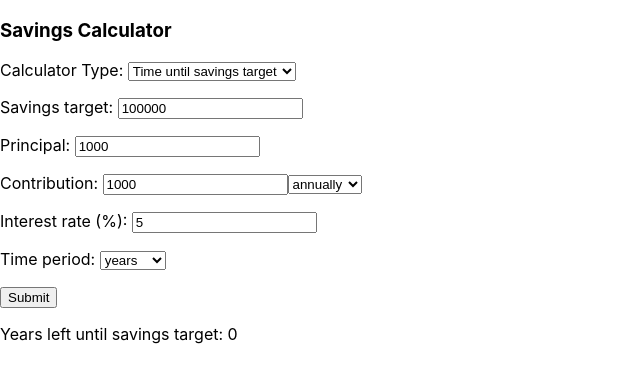
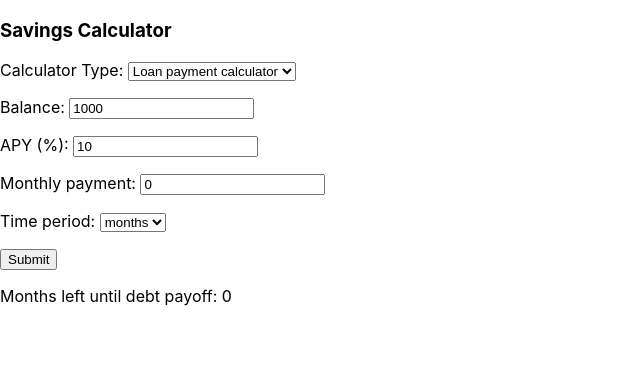
Before and after one commit to joshyou/savings-calculator, a React (Create React App) app: page / in a window 1280 px wide. Shown: the top 382 px of the page, without its empty margins (0-640 px from the left). Built offline with nearby package versions, Linux system fonts and the light colour scheme.

Commit message:
added loan calculator

```diff
--- a/src/App.js
+++ b/src/App.js
@@ -43,11 +43,14 @@ class SavingsCalculator extends React.Component {
     this.setState({ show: nextProps.show });
   }
 
+  //compute periods until savings target is reached. periods is years, months, 2-weeks, or weeks, based
+  //on selected contribution frequency.
   periodsToTarget(target, principal, amount, interest, frequency) {
     let total = principal;
     let periods = 0;
 
-    //for now, compounds at frequency equal to contribution frequency
+    //divide interest rate by number of contribution periods per year
+    //this means that savings will compound at frequency equal to contribution frequency - should change this
     let percentInterest = 1 + 0.01*(interest/frequency);
     if (amount < 0) {
       return "not gonna happen bud!";
@@ -56,7 +59,7 @@ class SavingsCalculator extends React.Component {
       total += amount;
       total *= percentInterest;
       periods += 1;
-      if (periods > 10000) {
+      if (periods > 100000) {
         return "not gonna happen bud!";
       }
 
@@ -69,8 +72,7 @@ class SavingsCalculator extends React.Component {
     event.preventDefault();
   }
 
-  //for now, updates whenever the dropdown is changed. could make it a state variable instead
-  //of calculating directly in render()
+  //formats output to user, with time units specified by user
   formatOutput(outputFrequency, frequency, periods) {
     let output = '';
     if (outputFrequency == 1) {
@@ -79,7 +81,14 @@ class SavingsCalculator extends React.Component {
       output += 'Months'
     }
     output += ' left until savings target: '
-    output += Math.round((periods/frequency)*outputFrequency*10) / 10;
+
+    //round number of periods to first decimal place, and multiple by ratio between
+    //number of output periods per year vs number of contribution periods per year
+    if (isNaN(periods)) {
+      output += periods;
+    } else {
+      output += Math.round(periods*(outputFrequency/frequency)*10) / 10;
+    }
     return output;
   }
 
@@ -93,7 +102,6 @@ class SavingsCalculator extends React.Component {
         this.state.interest,
         this.state.frequency)});
     event.preventDefault();
-
   }
 
   render() {
@@ -154,10 +162,15 @@ class LoanCalculator extends React.Component {
   constructor(props) {
     super(props);
     this.state = {
-      //balance: 1000
+      balance: 1000,
+      interest: 10,
+      payment: 0,
+      outputFrequency: 12,
+      periods: 0,
       show: props.show};
+
     this.updateState = this.updateState.bind(this);
-    //this.handleSubmit = this.handleSubmit.bind(this);
+    this.handleSubmit = this.handleSubmit.bind(this);
   }
 
   //update this.state.show when parent state changes
@@ -170,21 +183,98 @@ class LoanCalculator extends React.Component {
     event.preventDefault();
   }
 
+  payoffTime(balance, interest, payment) {
+    //let total = balance;
+    let periods = 0;
+    let percentInterest = 1 + 0.01*(interest/12); //assume monthly payment and APY interest for now
+    if (payment <= 0) {
+      return "not gonna happen bud";
+    }
+    while (balance > 0) {
+      balance -= payment;
+      balance *= percentInterest;
+      if (periods > 10000) {
+        return "not gonna happen bud";
+      }
+      periods += 1;
+    }
+    //alert(periods);
+    return periods;
+  }
+
+  formatOutput(outputFrequency, periods) {
+    let output = '';
+    if (outputFrequency == 1) {
+      output += 'Years'
+    } else if (outputFrequency == 12) {
+      output += 'Months'
+    }
+    output += ' left until debt payoff: '
+
+    //round number of periods to first decimal place, and multiple by ratio between
+    //number of output periods per year vs number of contribution periods per year
+    if (isNaN(periods)) {
+      output += periods;
+    } else {
+      output += Math.round(periods*(outputFrequency/12)*10) / 10;
+    }
+    return output;
+  }
+
+  handleSubmit(event) {
+
+    this.setState({periods:
+      this.payoffTime(
+        this.state.balance,
+        this.state.interest,
+        this.state.payment)});
+    event.preventDefault();
+  }
+
   render() {
     if (this.state.show != 2) {
       return null;
     }
     return(
       <div>
-        <p>LOAN CALC</p>
+        <p></p>
+        <form onSubmit = {this.handleSubmit}>
+          <label>
+            Balance:&nbsp;
+            <input type="number" value={this.state.balance} min = {0} onChange={this.updateState.bind(this, "balance")}/>
+          </label>
+          <p></p>
+          <label>
+            APY (%):&nbsp;
+            <input type="number" step = "0.01" value={this.state.interest} min = {0} onChange={this.updateState.bind(this, "interest")}/>
+          </label>
+          <p></p>
+          <label>
+            Monthly payment:&nbsp;
+            <input type="number" value={this.state.payment} min = {0} onChange={this.updateState.bind(this, "payment")}/>
+          </label>
+          <p></p>
+          <label>
+          Time period:&nbsp;
+          <select value = {this.state.outputFrequency} onChange={this.updateState.bind(this, "outputFrequency")}>
+            <option value = {1}>years</option>
+            <option value = {12}>months</option>
+          </select>
+          </label>
+          <p></p>
+          <input type="submit" value="Submit"/>
+        </form>
+        <p>{this.formatOutput(this.state.outputFrequency, this.state.periods)}</p>
       </div>
     );
   }
 }
+
+//wrapper class that calls the two calculator types
 class Calculator extends React.Component {
   constructor(props) {
     super(props);
-    this.state = {calculatorType: 1};
+    this.state = {calculatorType: 2};
     this.updateState = this.updateState.bind(this);
   }
 
```
